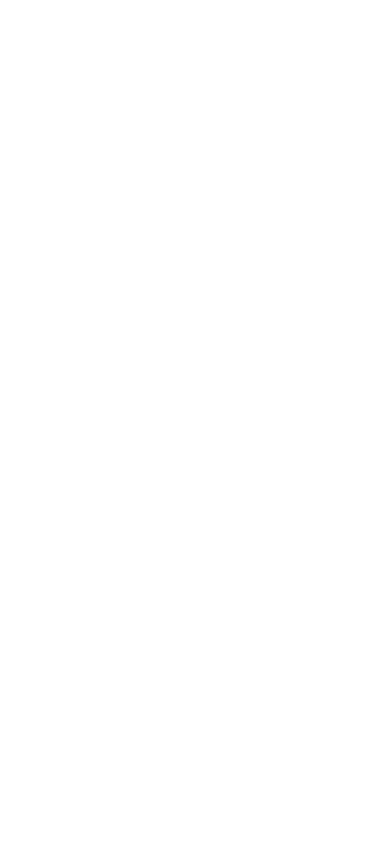
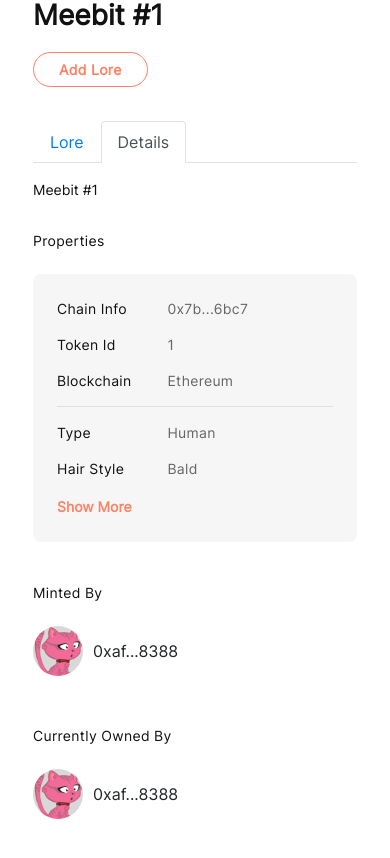
Before and after one commit to sajibcse68/nft-practice, a Next.js app: page / in a window 390 px wide. Shown: the part 944-1802 px from the top of the page. Before the commit the page ends 846 px from the top, so only its background shows below. Built offline with nearby package versions, Linux system fonts and the light colour scheme.

Commit message:
Add mintedBy and currentlyOwnedBy section, revised the responsiveness

```diff
--- a/src/components/main/index.jsx
+++ b/src/components/main/index.jsx
@@ -1,9 +1,6 @@
-import React, { CSSProperties } from 'react';
-import { Container } from 'react-bootstrap';
+import React from 'react';
 import styled from 'styled-components';
-import Image from 'next/image';
 
-import { Button } from '@components';
 import NftDetailsTabs from '@components/nft-details/NftDetailsTabs';
 
 export const Main = () => {
@@ -40,6 +37,7 @@
 
   @media (max-width: 1024px) {
     flex-direction: column;
+    height: auto;
   }
 `;
 
--- a/src/components/nft-details/NftDetails.jsx
+++ b/src/components/nft-details/NftDetails.jsx
@@ -1,6 +1,7 @@
 import styled from 'styled-components';
 
 import NftProperties from './NftProperties';
+import RoundProfilePic from './RoundProfilePic';
 
 function NftDetailsTabs() {
   return (
@@ -12,6 +13,17 @@
       <NftProperties></NftProperties>
 
       <Styled.SubHeader>Minted By</Styled.SubHeader>
+
+      <Styled.ProfilePicWithAddr>
+        <RoundProfilePic></RoundProfilePic>
+        <span>0xaf...8388</span>
+      </Styled.ProfilePicWithAddr>
+
+      <Styled.SubHeader>Currently Owned By</Styled.SubHeader>
+      <Styled.ProfilePicWithAddr>
+        <RoundProfilePic></RoundProfilePic>
+        <span>0xaf...8388</span>
+      </Styled.ProfilePicWithAddr>
     </>
   );
 }
@@ -32,3 +44,14 @@
   color: rgb(17, 17, 17);
   margin-bottom: 23px;
 `;
+
+Styled.ProfilePicWithAddr = styled.div`
+  display: flex;
+  flex-direction: row;
+  align-items: center;
+  margin-bottom: 49px;
+
+  > span {
+    margin-left: 10px;
+  }
+`;
--- a/src/components/nft-details/NftProperties.jsx
+++ b/src/components/nft-details/NftProperties.jsx
@@ -106,6 +106,7 @@
 Styled.NftPropertyItemLabel = styled.div`
   flex-basis: 30%;
   font-size: 14px;
+  font-weight: 500;
   letter-spacing: 0.31px;
   color: rgb(17, 17, 17);
 
@@ -119,6 +120,7 @@
   letter-spacing: 0.31px;
   color: rgb(102, 102, 102);
   word-break: break-word;
+  cursor: pointer;
 
   @media (max-width: 640px) {
     flex-basis: 55%;
--- /dev/null
+++ b/src/components/nft-details/RoundProfilePic.jsx
@@ -0,0 +1,33 @@
+import { useState } from 'react';
+import { Tabs, Tab } from 'react-bootstrap';
+import styled from 'styled-components';
+
+import NftLore from './NftLore';
+import NftDetails from './NftDetails';
+
+function RoundProfilePic() {
+  return (
+    <Styled.ProfilePicWrap>
+      <Styled.ProfilePic></Styled.ProfilePic>
+    </Styled.ProfilePicWrap>
+  );
+}
+
+export default RoundProfilePic;
+
+const Styled = {};
+
+Styled.ProfilePicWrap = styled.div`
+  width: 50px;
+  height: 50px;
+`;
+
+Styled.ProfilePic = styled.div`
+  width: 62px;
+  height: 62px;
+  border-radius: 50%;
+  max-width: 100%;
+  max-height: 100%;
+  background: rgb(216, 216, 216) url(/images/nft-profile-pic.png) no-repeat;
+  background-size: cover;
+`;
```
Also changed, not shown: public/images/nft-profile-pic.png (added).
